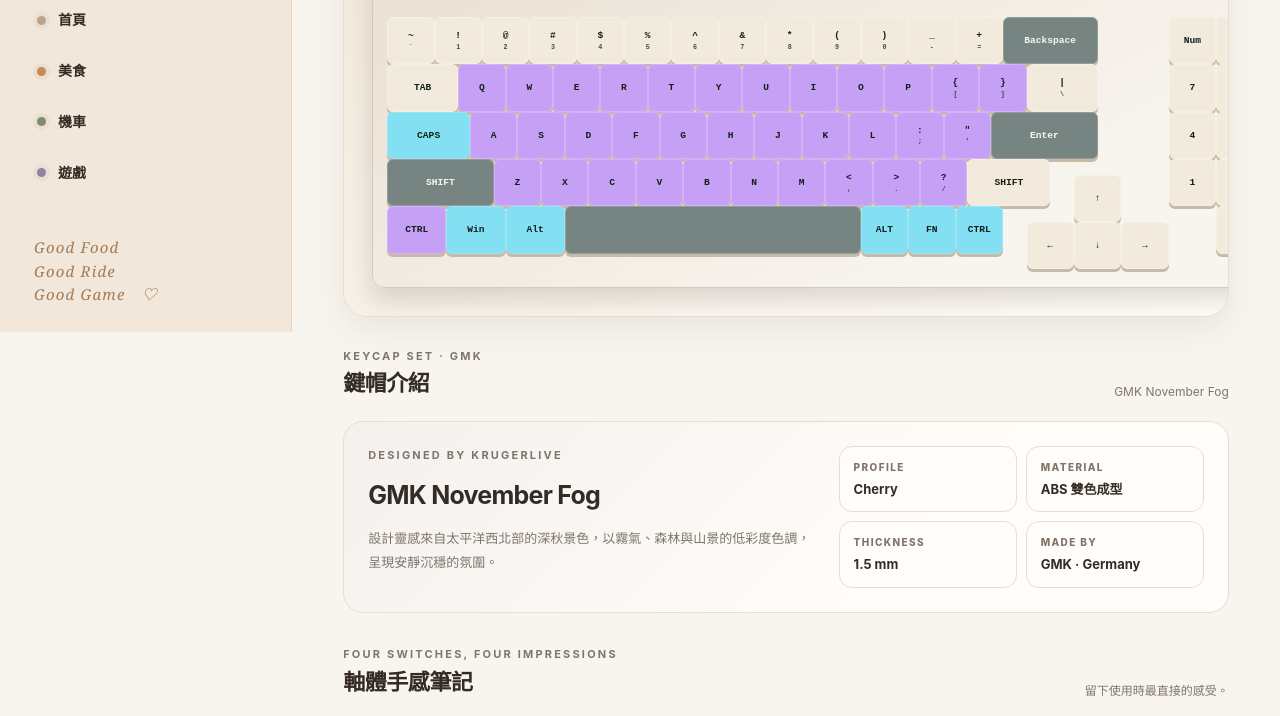
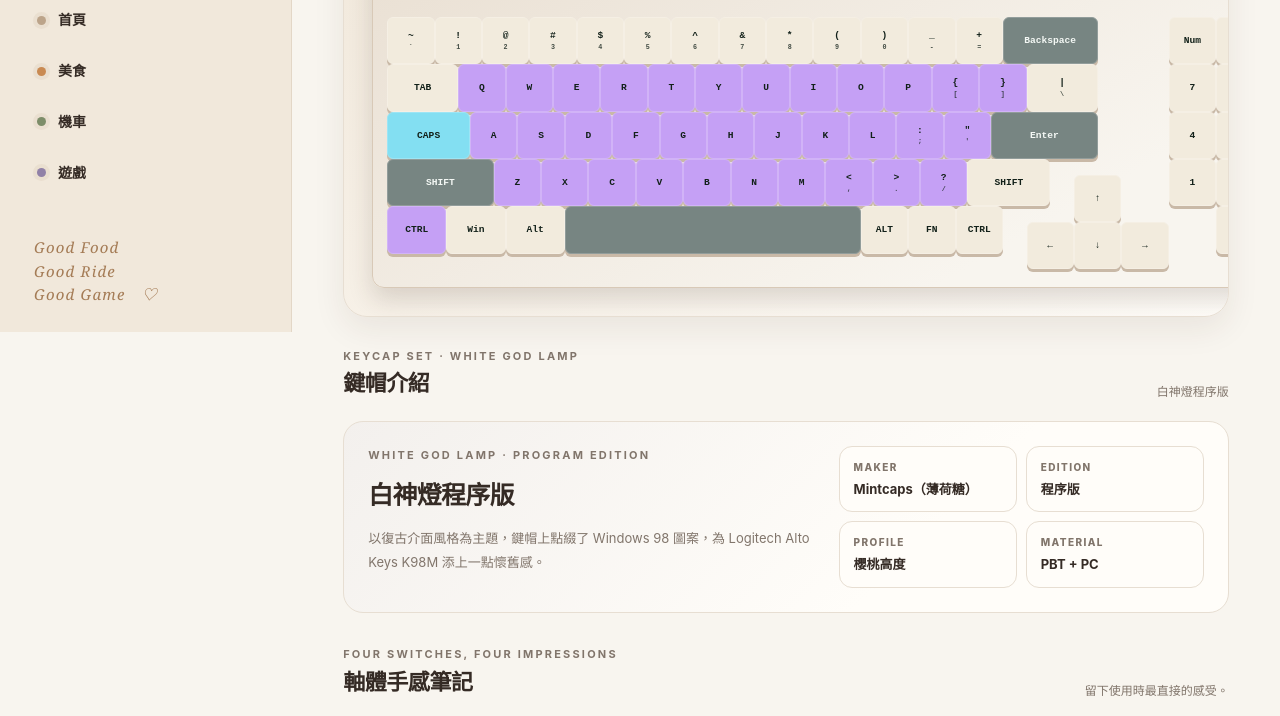
Before and after one commit to M0CHi-Fuwa/M0CHi-Fuwa.github.io, a plain HTML site: page gaming/keyboard.html in a window 1280 px wide. Shown: the part 468-1184 px from the top of the page. Drawn offline with Linux system fonts and the light colour scheme.

Commit message:
Add files via upload

```diff
--- a/assets/keyboard-map.js
+++ b/assets/keyboard-map.js
@@ -93,8 +93,7 @@
   assign('Backspace', 'graywood');
   assign('Enter', 'graywood', 0); // Main typing-area Enter; numpad Enter stays Marble.
   assign('Ctrl', 'purple', 0); // Left Ctrl
-  ['Win', 'Alt', 'Fn'].forEach((keyName) => assign(keyName, 'ice'));
-  assign('Ctrl', 'ice', 1); // Right Ctrl
+  ['F1', 'F2', 'F3', 'F4', 'F9', 'F10', 'F11', 'F12'].forEach((keyName) => assign(keyName, 'ice'));
 
   function placeTooltip(x, y) {
     tooltip.classList.add('is-visible');
--- a/gaming/keyboard.html
+++ b/gaming/keyboard.html
@@ -4,7 +4,7 @@
 <meta charset="utf-8">
 <meta name="viewport" content="width=device-width, initial-scale=1">
 <meta name="theme-color" content="#07110f">
-<meta name="description" content="牛奶麻糬的 Logitech Alto Keys K98M 鍵盤、GMK November Fog 鍵帽與四種軸體手感紀錄。">
+<meta name="description" content="牛奶麻糬的 Logitech Alto Keys K98M 鍵盤、白神燈程序版鍵帽與四種軸體手感紀錄。">
 <title>鍵盤軸體｜牛奶麻糬</title>
 <link rel="icon" type="image/png" sizes="512x512" href="../images/icon.png">
 <link rel="apple-touch-icon" href="../images/icon.png">
@@ -54,14 +54,14 @@
 </style>
 <meta property="og:type" content="website">
 <meta property="og:title" content="鍵盤軸體｜牛奶麻糬">
-<meta property="og:description" content="牛奶麻糬的 Logitech Alto Keys K98M 鍵盤、GMK November Fog 鍵帽與四種軸體手感紀錄。">
+<meta property="og:description" content="牛奶麻糬的 Logitech Alto Keys K98M 鍵盤、白神燈程序版鍵帽與四種軸體手感紀錄。">
 <meta property="og:image" content="https://m0chi-fuwa.github.io/images/og-home.png">
 <meta property="og:image:width" content="1200">
 <meta property="og:image:height" content="630">
 <meta property="og:image:alt" content="牛奶麻糬個人網站首頁，包含美食、機車與遊戲分類">
 <meta name="twitter:card" content="summary_large_image">
 <meta name="twitter:title" content="鍵盤軸體｜牛奶麻糬">
-<meta name="twitter:description" content="牛奶麻糬的 Logitech Alto Keys K98M 鍵盤、GMK November Fog 鍵帽與四種軸體手感紀錄。">
+<meta name="twitter:description" content="牛奶麻糬的 Logitech Alto Keys K98M 鍵盤、白神燈程序版鍵帽與四種軸體手感紀錄。">
 <meta name="twitter:image" content="https://m0chi-fuwa.github.io/images/og-home.png">
 </head>
 <body>
@@ -89,14 +89,14 @@
     <div class="keyboard-art"><div class="keyboard-workbench"><div class="keyboard-device" aria-label="Logitech Alto Keys K98M 98 鍵配列互動示意"><div class="keyboard-face" aria-label="Logitech Alto Keys K98M 互動鍵盤配置"></div></div></div></div><div class="key-hover-label" role="status" aria-live="polite"></div>
   </section>
   <section aria-labelledby="keycap-title">
-    <div class="section-head"><div><div class="eyebrow">KEYCAP SET · GMK</div><h3 id="keycap-title">鍵帽介紹</h3></div><p>GMK November Fog</p></div>
+    <div class="section-head"><div><div class="eyebrow">KEYCAP SET · WHITE GOD LAMP</div><h3 id="keycap-title">鍵帽介紹</h3></div><p>白神燈程序版</p></div>
     <article class="keycap-profile">
-      <div class="keycap-story"><div class="eyebrow">DESIGNED BY KRUGERLIVE</div><h4>GMK November Fog</h4><p>設計靈感來自太平洋西北部的深秋景色，以霧氣、森林與山景的低彩度色調，呈現安靜沉穩的氛圍。</p></div>
-      <dl class="keycap-specs" aria-label="鍵帽規格">
-        <div class="keycap-spec"><dt>Profile</dt><dd>Cherry</dd></div>
-        <div class="keycap-spec"><dt>Material</dt><dd>ABS 雙色成型</dd></div>
-        <div class="keycap-spec"><dt>Thickness</dt><dd>1.5 mm</dd></div>
-        <div class="keycap-spec"><dt>Made by</dt><dd>GMK · Germany</dd></div>
+      <div class="keycap-story"><div class="eyebrow">WHITE GOD LAMP · PROGRAM EDITION</div><h4>白神燈程序版</h4><p>以復古介面風格為主題，鍵帽上點綴了 Windows 98 圖案，為 Logitech Alto Keys K98M 添上一點懷舊感。</p></div>
+      <dl class="keycap-specs" aria-label="鍵帽資訊">
+        <div class="keycap-spec"><dt>Maker</dt><dd>Mintcaps（薄荷糖）</dd></div>
+        <div class="keycap-spec"><dt>Edition</dt><dd>程序版</dd></div>
+        <div class="keycap-spec"><dt>Profile</dt><dd>櫻桃高度</dd></div>
+        <div class="keycap-spec"><dt>Material</dt><dd>PBT + PC</dd></div>
       </dl>
     </article>
   </section>
@@ -107,7 +107,7 @@
       <article class="switch-card" data-axis-card="purple" style="--switch-color:#C5A0F5"><div class="switch-maker"><span>Maorbeng</span><span class="switch-index">03</span></div><h3>妹紫軸</h3><p><strong>貓爾本 妹紫軸</strong> 手感輕柔滑順，手感及聲音俱佳，但導光設計就算加了導光柱也不太亮。</p><div class="feel"><span>輕柔</span><span>滑順</span><span>聲優軸</span></div></article>
       <article class="switch-card" data-axis-card="ice" style="--switch-color:#83DFF2"><div class="switch-maker"><span>OUTEMU</span><span class="switch-index">04</span></div><h3>冰雪軸 V3 Pro</h3><p><strong>高特 冰雪軸 v3pro</strong> 由於全透燈光效果極好，手感除了靜音軸躲不掉的觸底肉感外，算是中規中矩。</p><div class="feel"><span>靜音</span><span>全透明</span><span>燈效好</span></div></article>
     </div>
-    <div class="keyboard-note"><b aria-hidden="true">✦</b><span>目前軸體配置：大部分按鍵沿用羅技原廠大理石軸；Backspace、文字區 Enter、左 Shift 與空白鍵使用灰木軸 V4。字母區 Q 至 ]、A 至 '、Z 至 /，以及左下 Ctrl 使用妹紫軸。Caps Lock、Win、兩顆 Alt、Fn 與右下 Ctrl 使用冰雪軸 V3 Pro。F12 右側、與數字區四欄對齊的功能鍵依序為 Del、Actions Ring、PgUp、PgDn，皆為原廠大理石軸。</span></div>
+    <div class="keyboard-note"><b aria-hidden="true">✦</b><span>目前軸體配置：大部分按鍵沿用羅技原廠大理石軸；Backspace、文字區 Enter、左 Shift 與空白鍵使用灰木軸 V4。字母區 Q 至 ]、A 至 '、Z 至 /，以及左下 Ctrl 使用妹紫軸。Caps Lock、F1–F4 與 F9–F12 使用冰雪軸 V3 Pro；底列的 Win、兩顆 Alt、Fn 與右下 Ctrl 維持原廠大理石軸。</span></div>
   </section>
   <footer class="footer"><span>© 牛奶麻糬</span><span>Made with a little warmth ♡</span></footer>
 </main></div>
```
